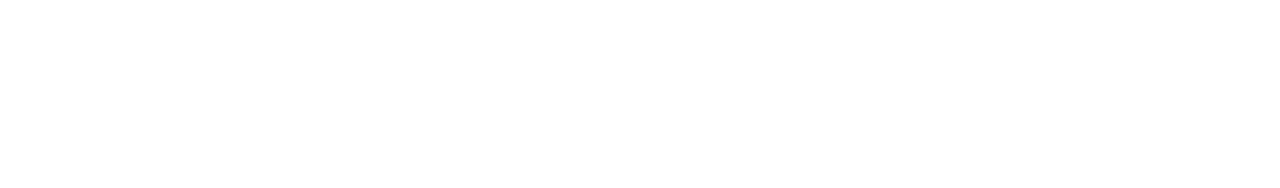
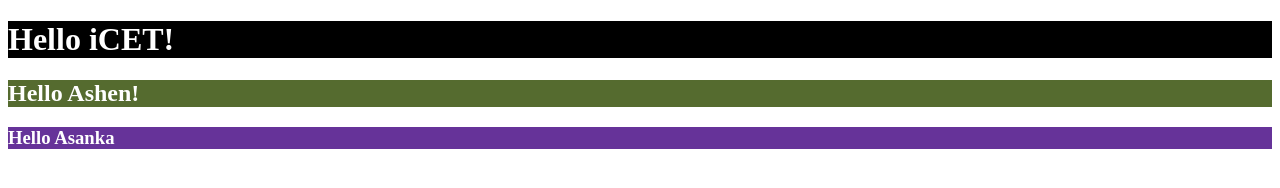
Before and after one commit to ashensavi/Day-04, a plain HTML site: page index.html in a window 1280 px wide. Drawn offline with Linux system fonts and the light colour scheme.

Commit message:
just a commit

```diff
--- a/css/styles.css
+++ b/css/styles.css
@@ -0,0 +1,17 @@
+/*class selector*/
+.h1{
+    background-color: black;
+    color: white;
+}
+
+/*id selector*/
+#id-1{
+    background-color: darkolivegreen;
+    color: white;
+}
+
+/*element selector*/
+h3{
+    background-color: rebeccapurple;
+    color: white;
+}
--- a/index.html
+++ b/index.html
@@ -7,6 +7,10 @@
     <link rel="stylesheet" href="css/styles.css">
 </head>
 <body>
+    <h1 class="h1">Hello iCET!</h1>
 
+    <h2 id="id-1">Hello Ashen!</h2>
+
+    <h3>Hello Asanka</h3>
 </body>
 </html>
```
